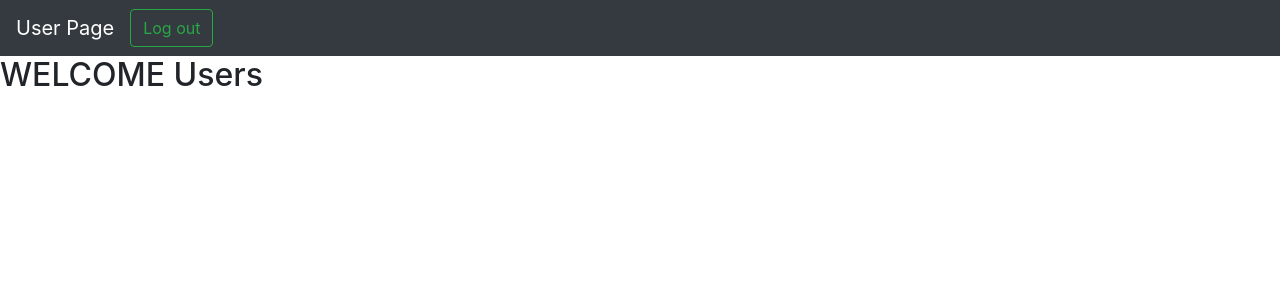
After one commit to qnguyen3411/admin, a Flask app: page /user in a window 1280 px wide. The commit adds this page. Shown: the top 300 px of the page. Run offline with Flask 2, Linux system fonts and the light colour scheme; the visitor is signed in with stand-in values (Sample User, id 1); some libraries are stand-ins or nearby versions.

Commit message:
another commit

```diff
--- a/server.py
+++ b/server.py
@@ -21,9 +21,12 @@ def index():
         session['userinfo'] = False
         session['mails'] = False
         session['friends'] = False
+
     if session['id']:
-        print(session['id'])
-        return redirect('/admin')
+        if session['userinfo']['user_level'] == 9:
+            return redirect('/admin')
+        else:
+            return redirect('/user')
     return render_template('index.html', logID=session['id'], info=session['userinfo'])
 
 @app.route('/reg_validate', methods=['POST'])
@@ -64,6 +67,10 @@ def regValidate():
             insertQuery = "INSERT INTO users (first_name, last_name, email, password, user_level, created_at, updated_at) VALUES(%(first_name)s, %(last_name)s, %(email)s, %(password_hash)s, %(user_level)s, NOW(), NOW());"
             userid = mysql.query_db(insertQuery,data)
             session['id'] = userid
+            session['userinfo']['first_name'] = data['first_name']
+            session['userinfo']['last_name'] = data['last_name']
+            session['userinfo']['email'] = data['email']
+            session['userinfo']['user_level'] = data['user_level']
 
 
     return redirect('/')
@@ -72,14 +79,18 @@ def regValidate():
 def logValidate():
     print(request.form)
     data = {'email' : request.form['email']}
-    findMatchQuery = "SELECT id, first_name, last_name ,email, password FROM users WHERE email = %(email)s;"
+    findMatchQuery = "SELECT id, first_name, last_name ,email, password, user_level FROM users WHERE email = %(email)s;"
     user = mysql.query_db(findMatchQuery, data)
 
     if user and bcrypt.check_password_hash(user[0]['password'], request.form['password']):
         flash(u"","logSuccess")
         print(user)
         session['id'] = user[0]['id']
-        session['userinfo']={ 'first_name': user[0]['first_name'], 'last_name': user[0]['last_name'], 'email': user[0]['email']}
+        session['userinfo']={ 'first_name': user[0]['first_name'],
+                            'last_name': user[0]['last_name'],
+                            'email': user[0]['email'],
+                            'user_level': user[0]['user_level']
+                            }
         print(session)
         return redirect('/')
     else:
@@ -88,12 +99,19 @@ def logValidate():
 
 @app.route('/admin')
 def renderAdmin():
-    userList = mysql.query_db("SELECT id, CONCAT(first_name,' ', last_name) AS name, email, user_level FROM users; ")
-    return render_template('admin.html', userList=userList)
+    if session['id']:
+        if session['userinfo']['user_level'] == 9:
+            userList = mysql.query_db("SELECT id, CONCAT(first_name,' ', last_name) AS name, email, user_level FROM users; ")
+            return render_template('admin.html', userList=userList)
+        else:
+            return redirect('/user')
+    return redirect('/')
 
 @app.route('/remove_user', methods=['POST'])
 def removeUser():
-    print("REMOVIN USER")
+    print(request.form)
+    deleteQuery = "DELETE FROM users WHERE id = %(id)s"
+    mysql.query_db(deleteQuery, request.form)
     return redirect('/admin')
 
 @app.route('/change_access', methods=['POST'])
@@ -112,6 +130,12 @@ def changeAccess():
 
     return redirect('/admin')
 
+@app.route('/user')
+def renderUser():
+    if session['id']:
+        return render_template('user.html')
+    return redirect('/')
+
 @app.route('/logout', methods=['POST'])
 def logout():
     session.clear()
--- /dev/null
+++ b/templates/user.html
@@ -0,0 +1,27 @@
+<!DOCTYPE html>
+<html>
+<head>
+    <meta charset="utf-8" />
+    <meta http-equiv="X-UA-Compatible" content="IE=edge">
+    <title>Signin Page</title>
+    <meta name="viewport" content="width=device-width, initial-scale=1">
+    <link rel="stylesheet" href="https://stackpath.bootstrapcdn.com/bootstrap/4.1.3/css/bootstrap.min.css" integrity="sha384-MCw98/SFnGE8fJT3GXwEOngsV7Zt27NXFoaoApmYm81iuXoPkFOJwJ8ERdknLPMO" crossorigin="anonymous">
+</head>
+<body>
+    <nav class="navbar navbar-expand-md navbar-dark bg-dark text-white">
+        <a class="navbar-brand" href="#">User Page</a>
+
+
+
+        <form action="/logout" method="POST" class="form-inline my-2 my-lg-0">
+            <input class="form-control bg-transparent border border-success text-success" type="submit" value="Log out">
+        </form>
+
+    </nav>
+    <h2>WELCOME Users</h2>
+
+            </tbody>
+        </table>
+    </div>
+</body>
+</html>
```
Also changed, not shown: templates/admin.html (+5 -3 lines).
